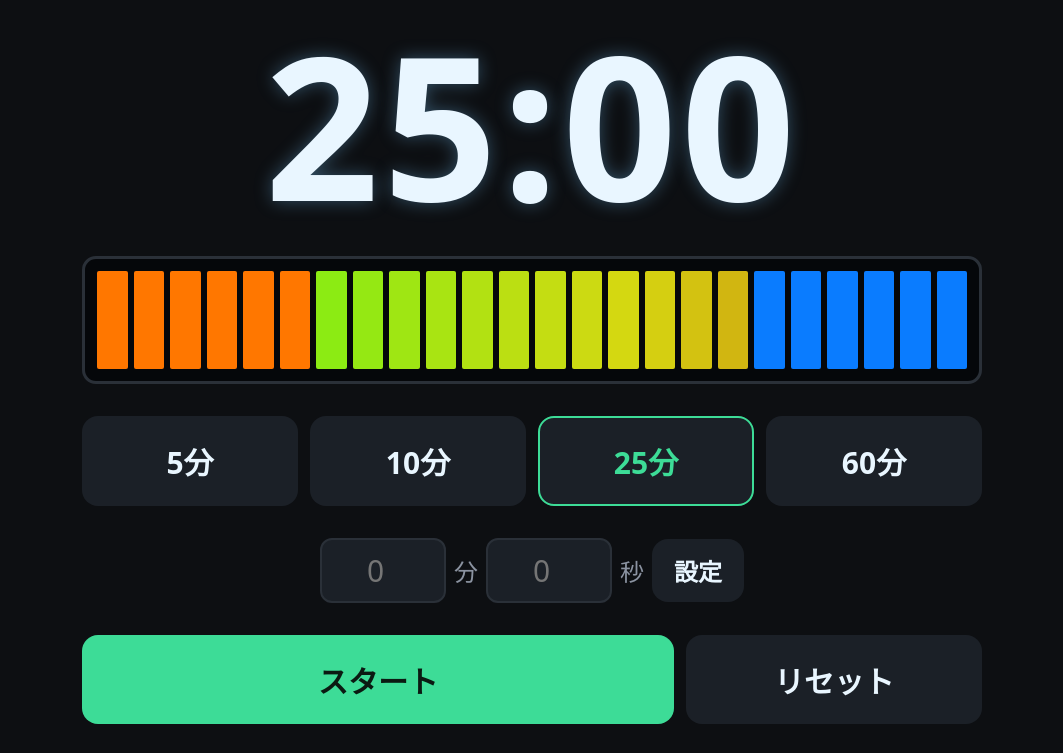
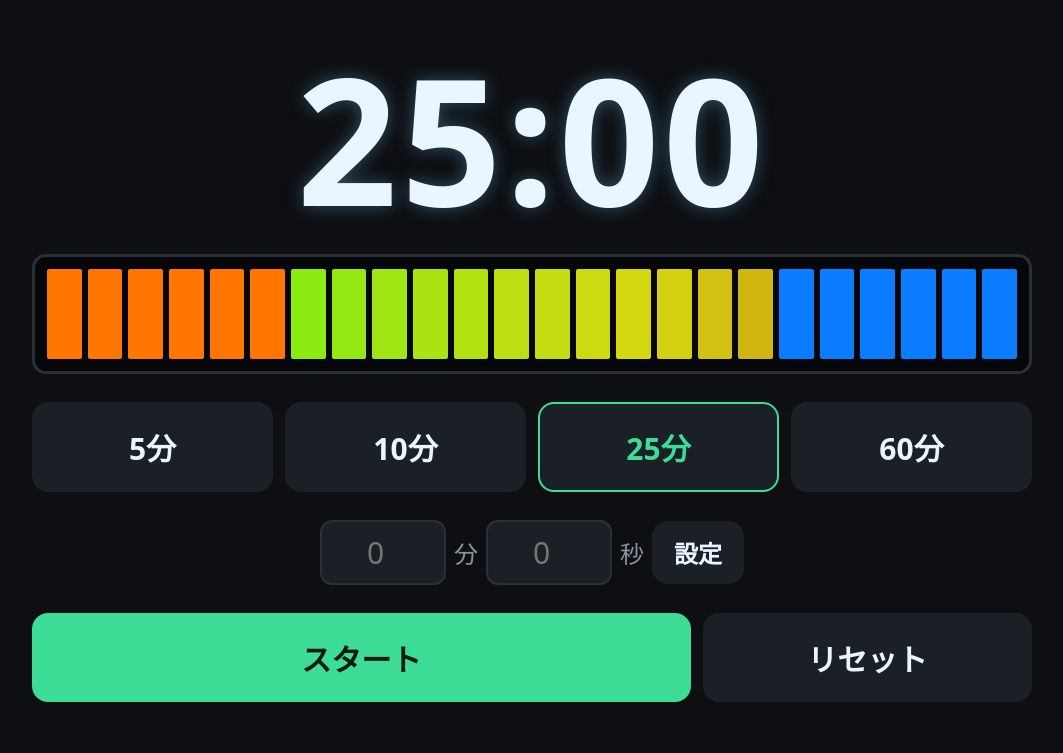
Before and after one commit to kazusuke/visual-timer, a plain HTML site: page index.html in a window 1280 px wide. Shown: the whole page, without its empty margins (108-1171 px from the left). Drawn offline with Linux system fonts and the light colour scheme.

Commit message:
横向き表示に対応（レイアウトのはみ出し修正）
Co-Authored-By: Claude Sonnet 5.5 <noreply@anthropic.com>
Claude-Session: https://claude.ai/code/session_01Fc8dqy9zmaLj1XGEe55BBZ

```diff
--- a/index.html
+++ b/index.html
@@ -8,20 +8,22 @@
 <style>
   :root { --bg:#0d0f12; --fg:#e9f6ff; --sub:#8b93a1; --card:#1b2027; --accent:#3ddc97; }
   * { box-sizing: border-box; -webkit-tap-highlight-color: transparent; }
-  html, body { height: 100%; margin: 0; }
+  html { height: 100%; margin: 0; }
   body {
+    margin: 0; min-height: 100%;
     background: var(--bg); color: var(--fg);
     font-family: system-ui, -apple-system, "Hiragino Sans", "Noto Sans JP", sans-serif;
-    display: flex; flex-direction: column; align-items: center; justify-content: center;
+    display: flex; flex-direction: column; align-items: center;
     padding: max(16px, env(safe-area-inset-top)) max(16px, env(safe-area-inset-right)) max(16px, env(safe-area-inset-bottom)) max(16px, env(safe-area-inset-left));
     user-select: none; -webkit-user-select: none;
   }
   body.flash { animation: flash .5s steps(1) infinite; }
   @keyframes flash { 0%{background:#c0392b} 50%{background:var(--bg)} }
-  main { width: 100%; max-width: 900px; display: flex; flex-direction: column; gap: clamp(16px, 4vh, 40px); }
+  /* margin:auto で縦中央。はみ出す場合は上下とも切れずスクロールできる */
+  main { width: 100%; max-width: 1000px; margin: auto 0; display: flex; flex-direction: column; gap: clamp(12px, 3.5vh, 40px); }
 
   .time {
-    font-size: clamp(64px, 20vw, 200px); font-weight: 700; text-align: center;
+    font-size: clamp(56px, min(20vw, 22vh), 200px); font-weight: 700; text-align: center;
     font-variant-numeric: tabular-nums; letter-spacing: .02em; line-height: 1;
     color: var(--fg); text-shadow: 0 0 18px rgba(120,200,255,.35);
   }
@@ -29,7 +31,7 @@
   /* セグメント式バー */
   .bar {
     display: flex; gap: clamp(2px, .6vw, 6px); width: 100%;
-    height: clamp(64px, 16vh, 150px); padding: clamp(6px, 1.2vw, 12px);
+    height: clamp(56px, 15vh, 150px); padding: clamp(6px, 1.2vw, 12px);
     background: #05070a; border: 3px solid #2a3038; border-radius: 14px;
   }
   .seg { flex: 1; border-radius: 2px; opacity: 1; transition: opacity .15s; }
```
